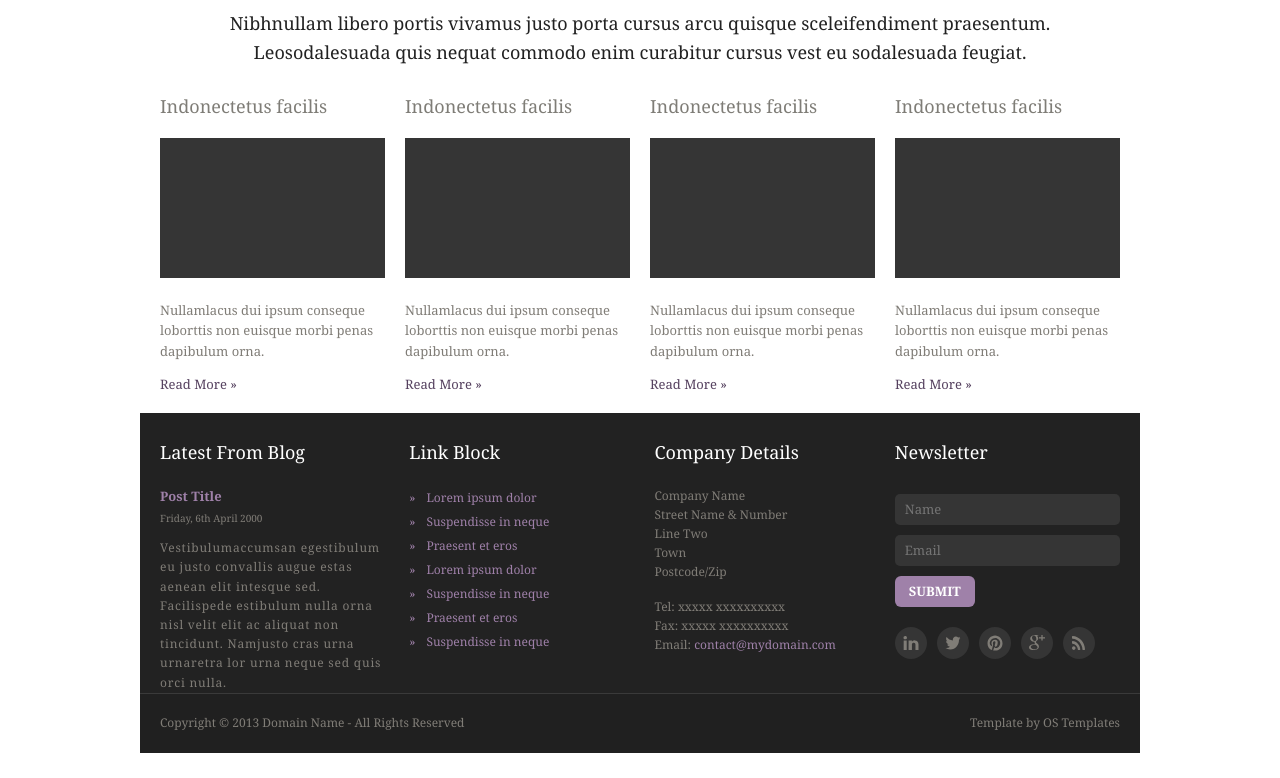
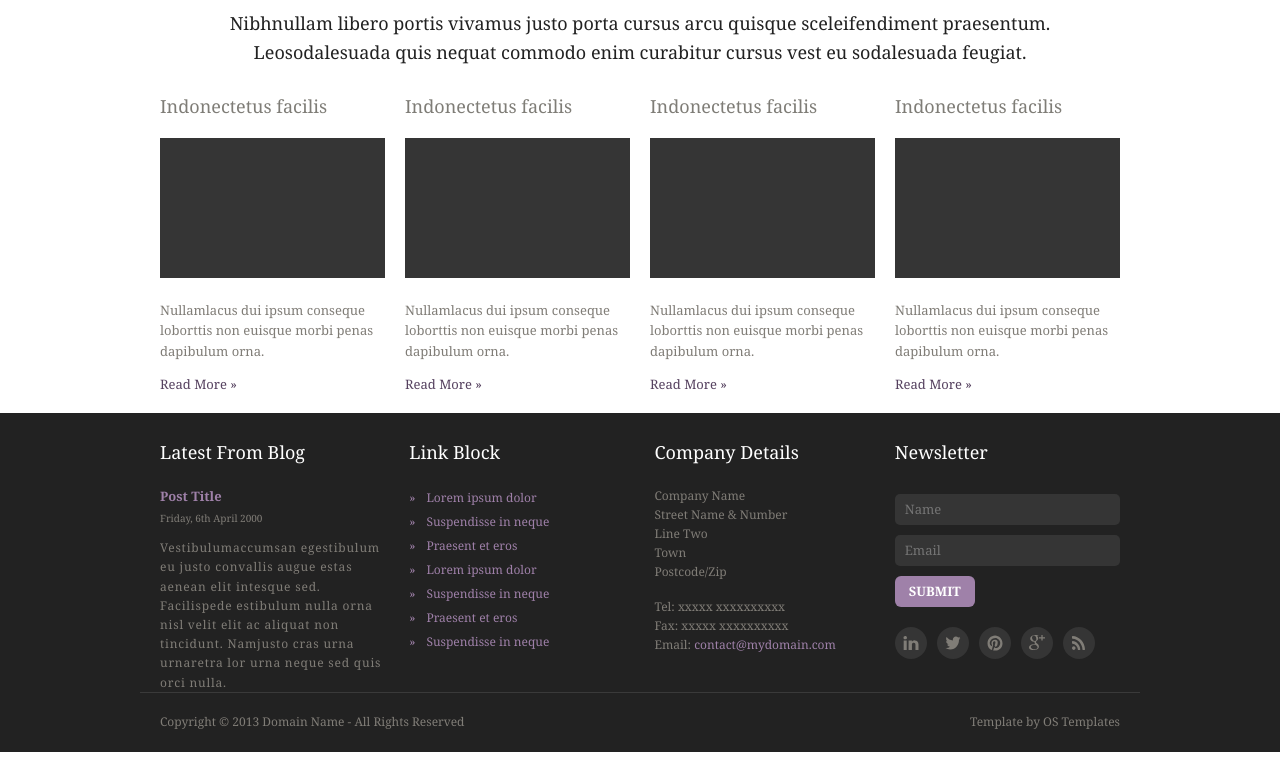
Before and after one commit to yuriygumeniuk/revelation, a plain HTML site: page index.html in a window 1280 px wide. Shown: the part 861-1639 px from the top of the page. Drawn offline with Linux system fonts and the light colour scheme; a web font is replaced by a local one.

Commit message:
wrap position

```diff
--- a/css/style.css
+++ b/css/style.css
@@ -262,10 +262,12 @@
 	line-height: 15.6px;
 }
 /*---------- footer ----------*/
-.footer-container {
+.footer {
 	background-color: #222222;
 	padding-top: 30px;
-	height: 280px;
+	/*height: 280px;*/
+}
+.footer-row {
 	display: flex;
 }
 .latest {
@@ -433,7 +435,6 @@
 	justify-content: space-between;
 	align-items: center;
 	height: 60px;
-	background-color: #202020;
 	border-top: 1px solid #3a3a3a;
 }
 .copyright span {
--- a/index.html
+++ b/index.html
@@ -10,13 +10,15 @@
 <body>
 
 <header>
-	<div class="control wrapper">
+	<div class="control">
+		<div class="wrapper">
 			<ul class="control-list wrap">
 				<li class="control-list__item"><a href="#!">Sign Up</a></li>
 				<li class="control-list__item"><a href="#!">Login</a></li>
 				<li class="control-list__item"><a href="#!">RSS Feeds</a></li>
 				<li class="control-list__item"><a href="#!">Archived News</a></li>
 			</ul>
+		</div>
 	</div>
 	<div class="header-side wrapper">
 
@@ -128,8 +130,9 @@
 	</div>
 </section>
 
-<footer class="wrapper">
-	<div class="footer-container wrap">
+<footer class="footer">
+	<div class="wrapper">
+		<div class="footer-row  wrap">
 			<div class="latest">
 				<span class="latest__name">Latest From Blog</span>
 				<span class="latest__title">Post Title</span>
@@ -194,6 +197,7 @@
 			<span>Copyright © 2013 Domain Name - All Rights Reserved</span>
 			<span>Template by OS Templates</span>
 		</div>
+	</div>
 </footer>
 
 <!-- --------------------- -->
```
Lines whose indentation alone changed are shown as unchanged.
